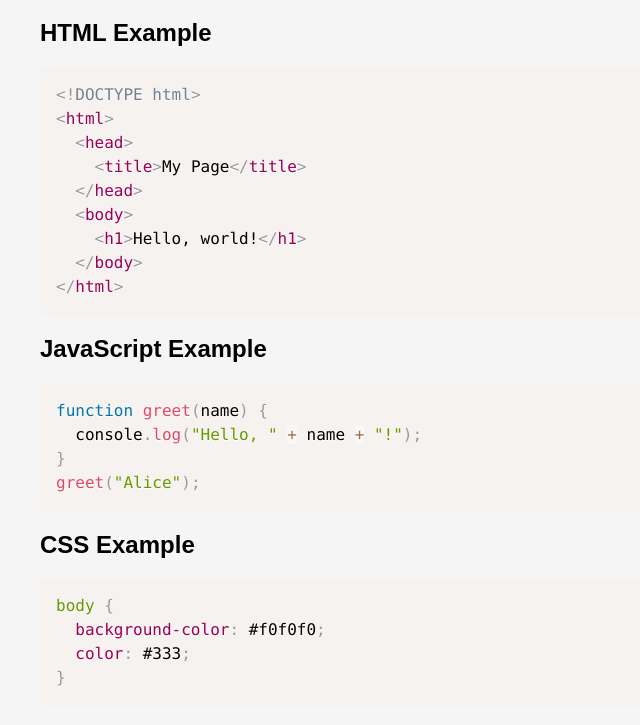
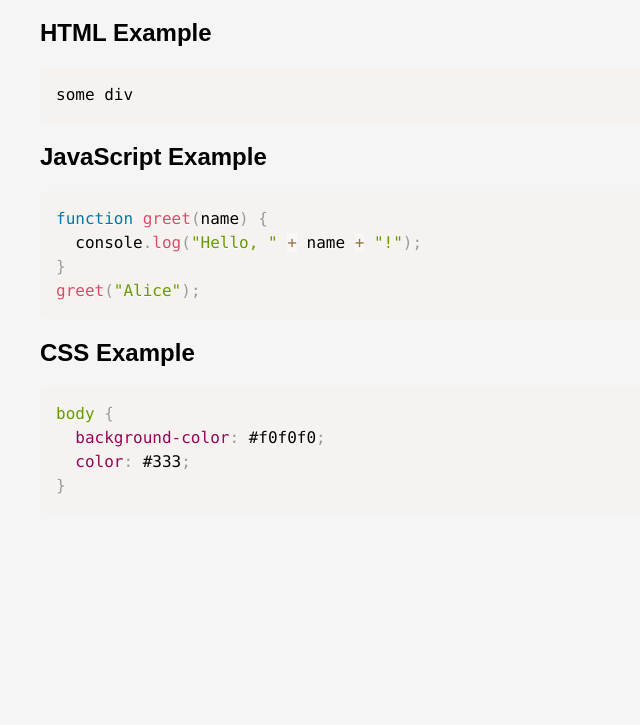
Before and after one commit to zeloc/zeloc.github.io, a plain HTML site: page index.html in a window 1280 px wide. Shown: the part 101-826 px from the top of the page, without its empty margins (0-640 px from the left). After the commit the page ends 800 px from the top, so only its background shows below. Drawn offline with nearby package versions, Linux system fonts and the light colour scheme.

Commit message:
Update index.html

```diff
--- a/index.html
+++ b/index.html
@@ -25,15 +25,7 @@
   <h1>Code Highlighting with Prism.js</h1>
 
   <h2>HTML Example</h2>
-  <pre><code class="language-html">&lt;!DOCTYPE html&gt;
-&lt;html&gt;
-  &lt;head&gt;
-    &lt;title&gt;My Page&lt;/title&gt;
-  &lt;/head&gt;
-  &lt;body&gt;
-    &lt;h1&gt;Hello, world!&lt;/h1&gt;
-  &lt;/body&gt;
-&lt;/html&gt;</code></pre>
+  <pre><code class="language-html"><div class="pris">some div</div></code></pre>
 
   <h2>JavaScript Example</h2>
   <pre><code class="language-javascript">function greet(name) {
```
